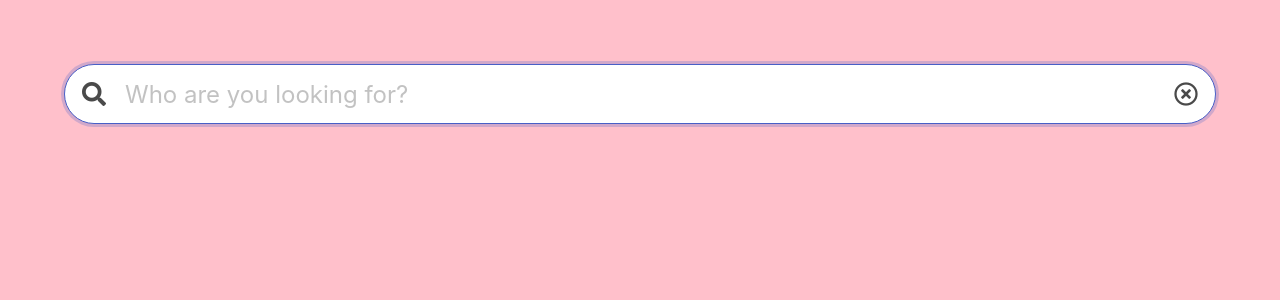
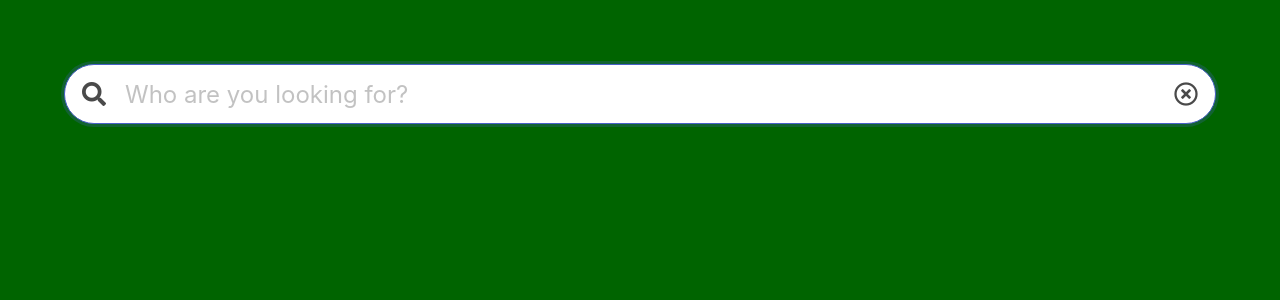
Before and after one commit to Damimd10/reporter, a React (Create React App) app: page / in a window 1280 px wide. Shown: the top 300 px of the page. Built offline with nearby package versions, Linux system fonts and the light colour scheme.

Commit message:
Add green background to difference stage

```diff
--- a/src/app.css
+++ b/src/app.css
@@ -2,7 +2,7 @@ html,
 body {
   height: 100%;
   margin: 0;
-  background-color: pink;
+  background-color: darkgreen;
 }
 
 .avatar {
```
